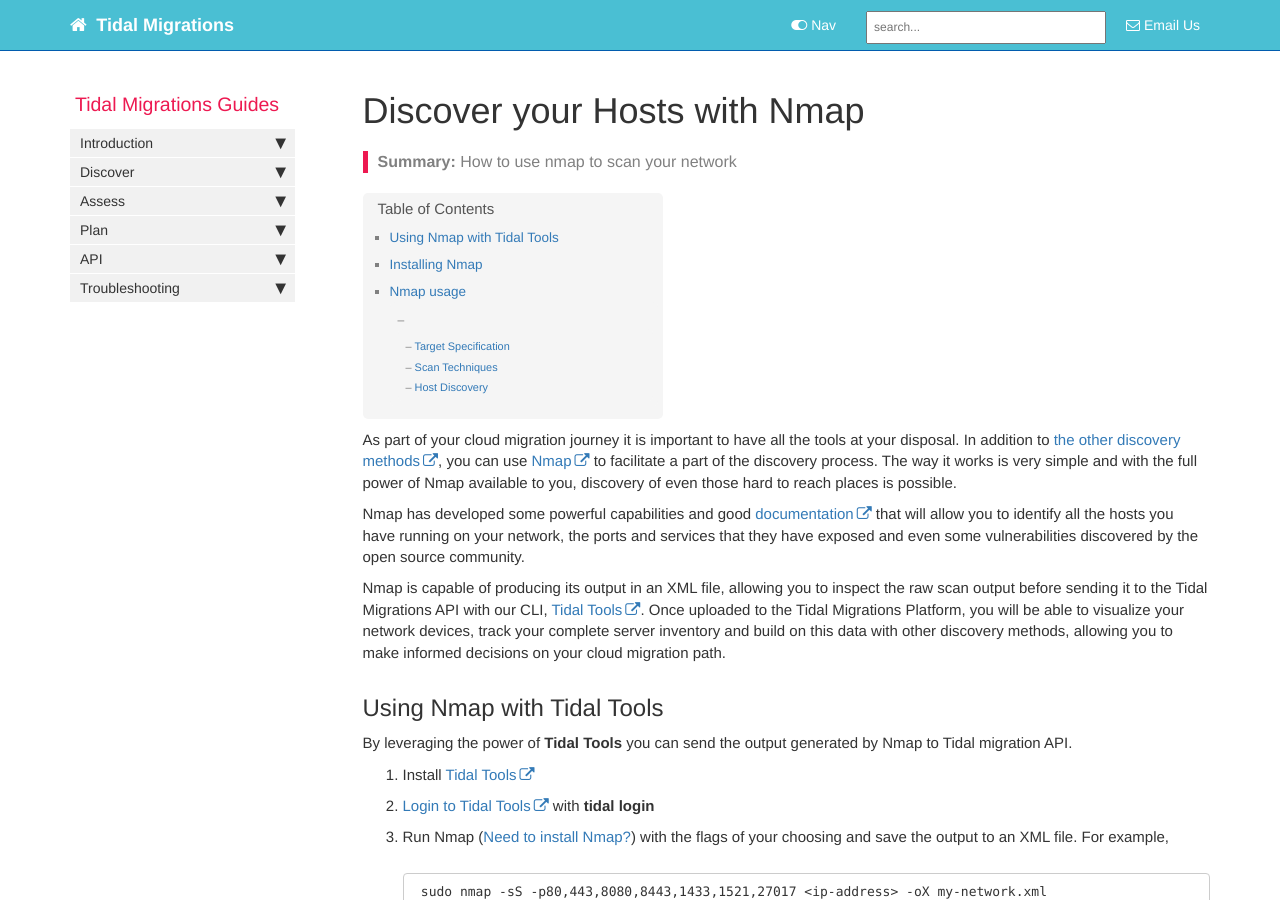
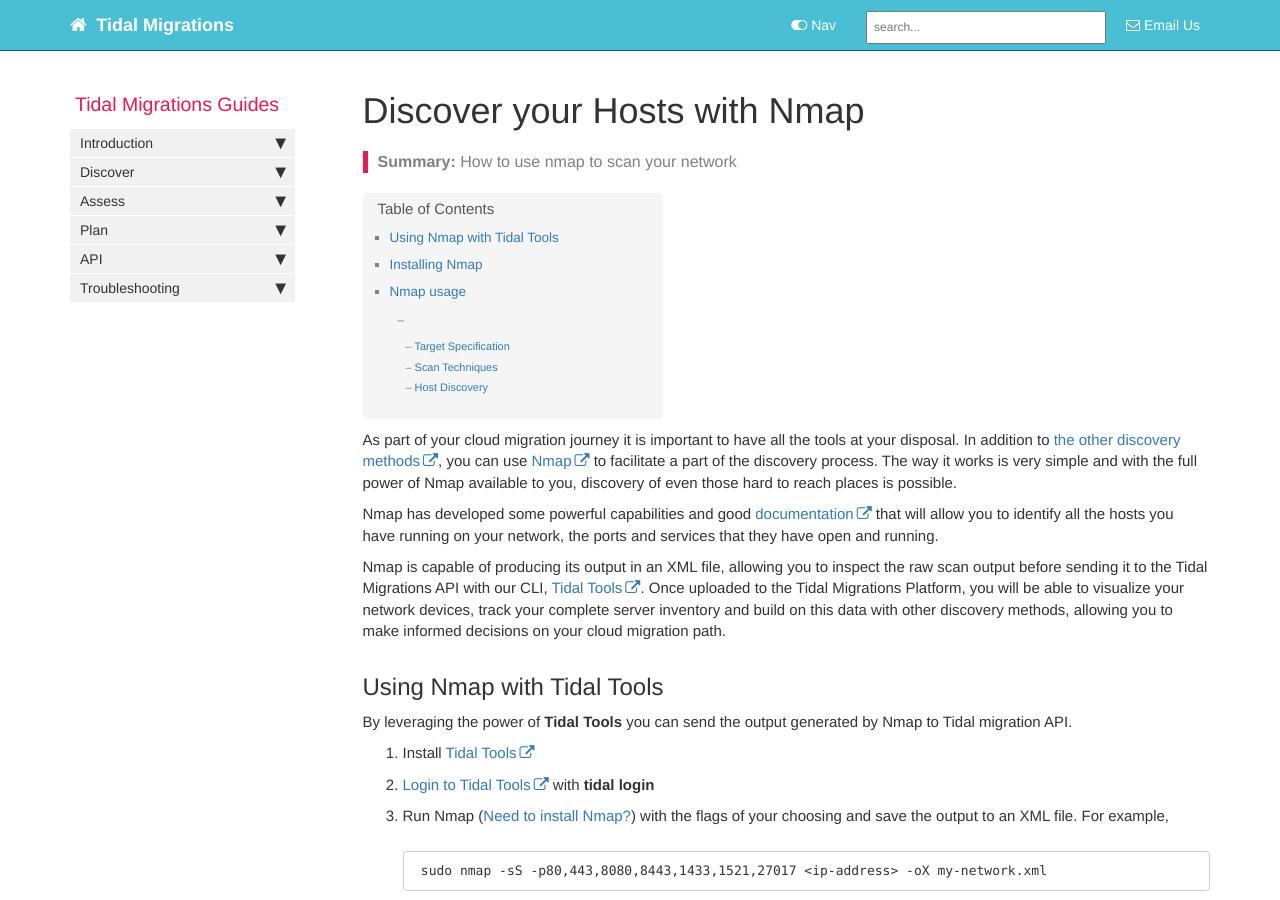
Before and after one commit to tidalmigrations/tidalmigrations.github.io, a Jekyll site: the page built from pages/user guides/discover_nmap.md, in a window 1280 px wide and 900 px high. Built offline with Jekyll 4.4.1, drawn with Linux system fonts in a browser that asks for light colours; nearby versions of some CDN libraries; comment, search, counter and statistics services are not loaded.

Commit message:
Update pages/user guides/discover_nmap.md
Co-authored-by: Philip Rees <philip.rees@tidalmigrations.com>

```diff
--- a/pages/user guides/discover_nmap.md
+++ b/pages/user guides/discover_nmap.md
@@ -12,7 +12,7 @@ permalink: discover-nmap.html
 As part of your cloud migration journey it is important to have all the tools at your disposal. In addition to [the other discovery methods](https://guides.tidalmg.com), you can use [Nmap](https://nmap.org/) to facilitate a part of the discovery process.
 The way it works is very simple and with the full power of Nmap available to you, discovery of even those hard to reach places is possible.
 
-Nmap has developed some powerful capabilities and good [documentation](https://nmap.org/book/host-discovery-find-ips.html) that will allow you to identify  all the hosts you have running on your network, the ports and services that they have exposed and even some vulnerabilities discovered by the open source community.
+Nmap has developed some powerful capabilities and good [documentation](https://nmap.org/book/host-discovery-find-ips.html) that will allow you to identify all the hosts you have running on your network, the ports and services that they have open and running.
 
 Nmap is capable of producing its output in an XML file, allowing you to inspect the raw scan output before sending it to the Tidal Migrations API with our CLI,  [Tidal Tools](https://get.tidal.sh). Once uploaded to the Tidal Migrations Platform, you will be able to visualize your network devices, track your complete server inventory and build on this data with other discovery methods, allowing you to make informed decisions on your cloud migration path.
 
```
